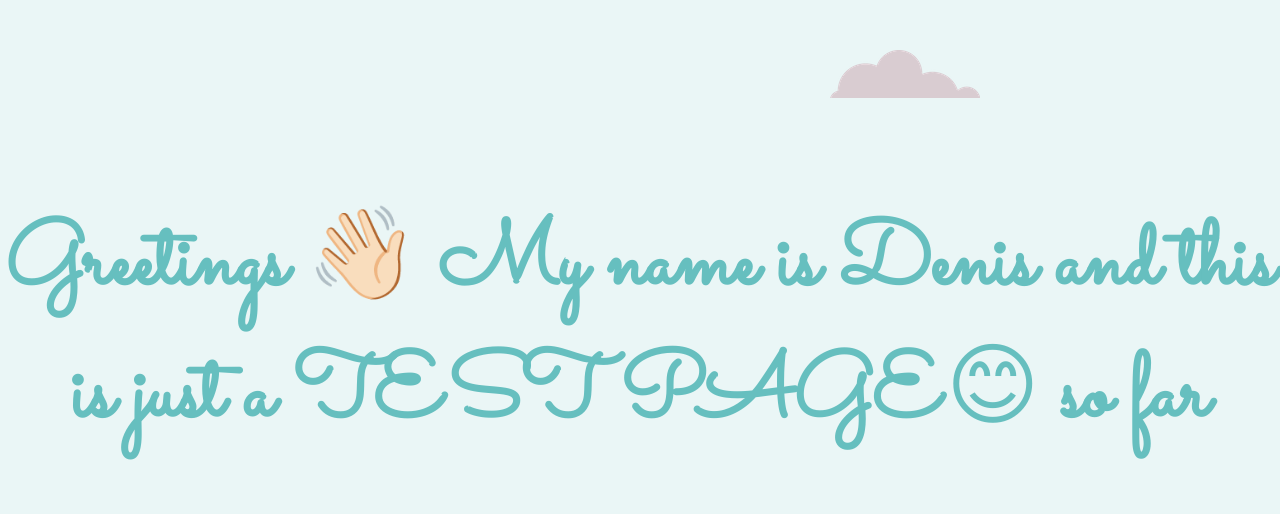
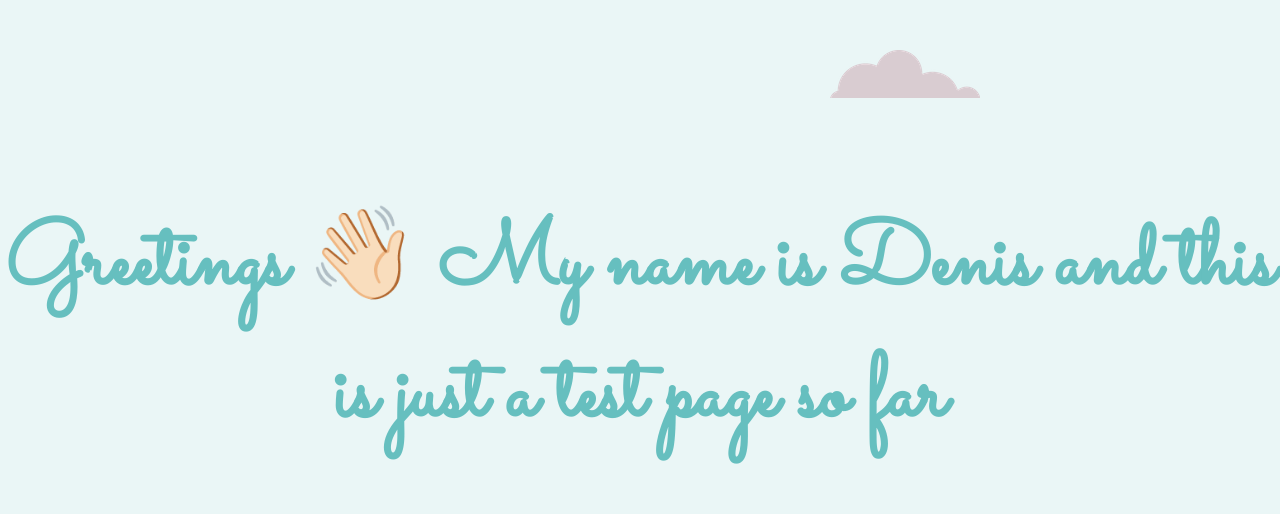
Before and after one commit to 11Denis11/CV2, a plain HTML site: page index.html in a window 1280 px wide. Shown: the top 514 px of the page. Drawn offline with Linux system fonts and the light colour scheme.

Commit message:
Update index.html

```diff
--- a/index.html
+++ b/index.html
@@ -15,7 +15,7 @@
 
   <div class="top_container">
     <img class="top-cloud" src="images/cloud.png" alt="cloud">
-    <h1>Greetings 👋🏻 My name is Denis and this is just a TEST PAGE😊 so far</h1>
+    <h1>Greetings 👋🏻 My name is Denis and this is just a test page so far</h1>
     <h2>I am a <span class="span1"><sup>hu</sup></span>man</h2>
     <img class="bottom-cloud" src="images/cloud.png" alt="cloud">
     <img class="mountain" src="images/mountain.png" alt="mountain">
```
